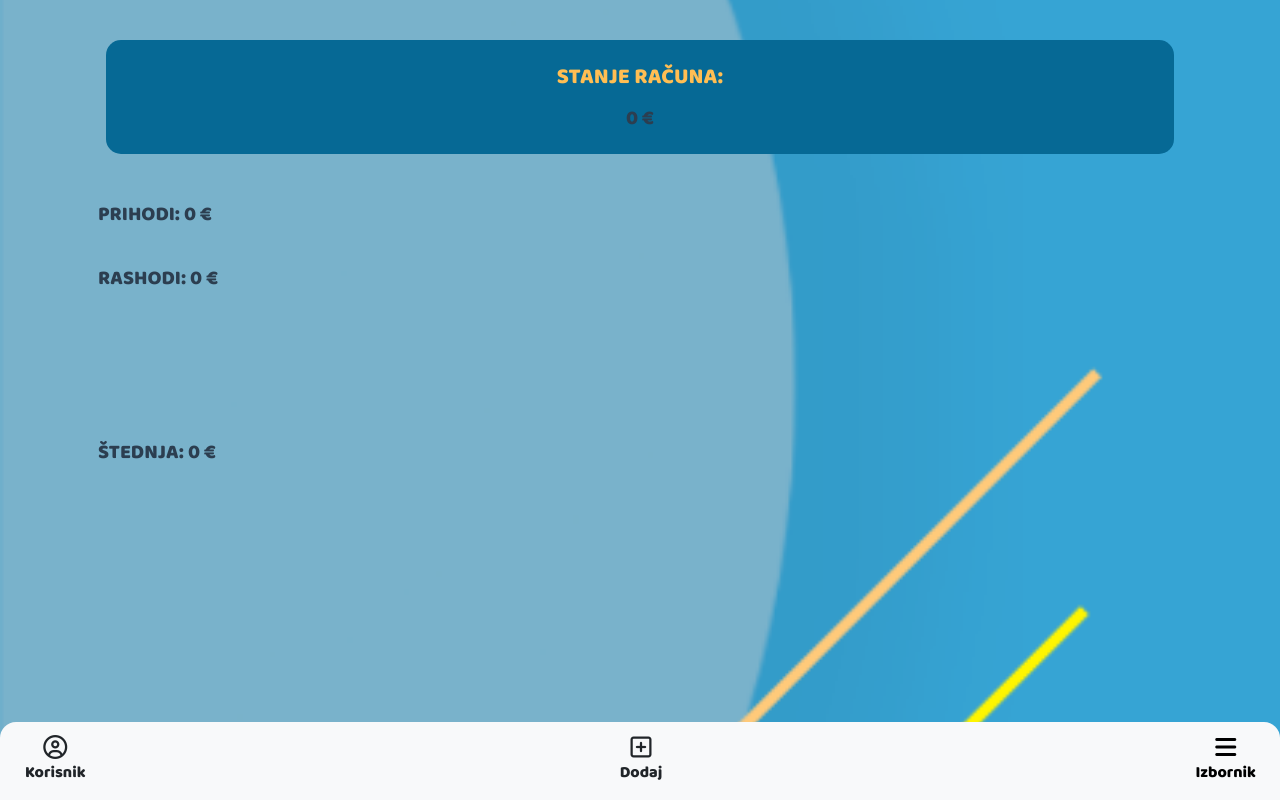
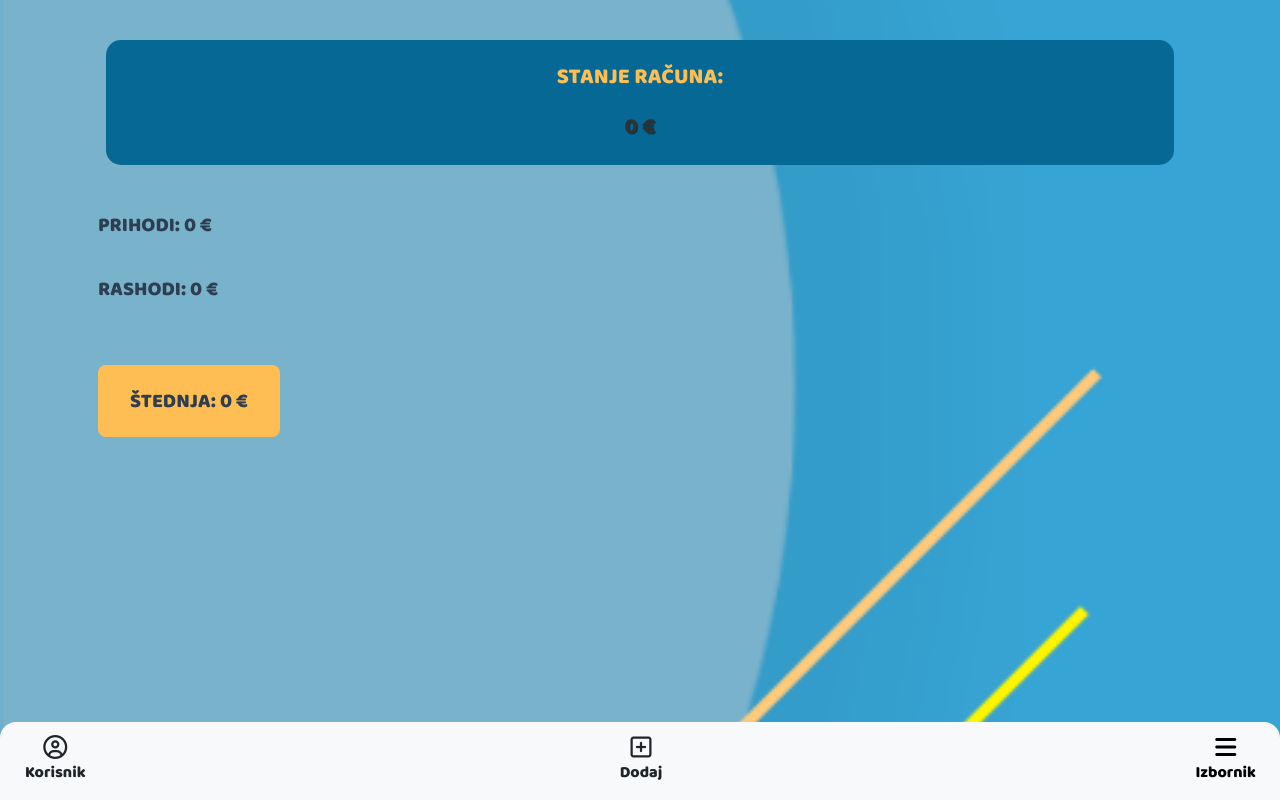
Before and after one commit to emilipuh/frontend, a Vue app: page / in a window 1280 px wide. Built offline with nearby package versions, Linux system fonts and the light colour scheme; no server answers; sample sign-in values are in the browser's storage.

Commit message:
Izmjene css-a

```diff
--- a/src/views/Home.vue
+++ b/src/views/Home.vue
@@ -2,7 +2,12 @@
   <div class="container">
     <div id="stanje">
       <h5 style="padding: 0">STANJE RAČUNA:</h5>
-      <h6 style="margin-bottom: 0">{{ stanjeRacuna }} €</h6>
+      <h5
+        style="margin-bottom: 0; text-shadow: 1px 1px 1px rgba(0, 0, 0, 0.5);"
+        :class="{ pozitivno: stanjeRacuna > 0, negativno: stanjeRacuna < 0, nula: stanjeRacuna == 0 }"
+      >
+        {{ stanjeRacuna }} €
+      </h5>
     </div>
     <div class="container-view">
       <div id="prihodi">
@@ -13,7 +18,10 @@
         <h6>RASHODI: {{ rashodi }} €</h6>
       </div>
       <div id="stednja">
-        <h6>ŠTEDNJA: {{ stednje }} €</h6>
+        <h6>
+          ŠTEDNJA:
+          <span :class="{ zeleno: stednje > 0 }"> {{ stednje }} € </span>
+        </h6>
       </div>
     </div>
   </div>
@@ -24,7 +32,7 @@
 <script>
 import NavbarIzbornik from "@/components/NavbarIzbornik.vue";
 import stanje from "@/stanje.js";
-import { Stanje } from "@/services";
+import { Stanje, Auth } from "@/services";
 
 export default {
   name: "Home",
@@ -39,9 +47,10 @@ export default {
   },
   methods: {
     azuriranjeStanja() {
-      Stanje.dohvatiStanje()
+      let userId = Auth.getUserId();
+      Stanje.dohvatiStanje(userId)
         .then((data) => {
-          this.stanjeRacuna = data.stanjeRacuna;
+          this.stanjeRacuna = data.stanje;
           this.prihodi = data.prihodi;
           this.rashodi = data.rashodi;
           this.stednje = data.stednja;
@@ -85,7 +94,25 @@ export default {
 }
 
 #stednja {
-  margin-top: 10%;
+  margin-top: 5vh;
+  border-radius: 1vh;
+  padding: 1vh 4vh 0vh 4vh;
+  background-color: #ffbe53;
+}
+.zeleno {
+  color: green;
+}
+
+.pozitivno {
+  color: yellowgreen;
+}
+
+.negativno {
+  color: red;
+}
+
+.nula {
+  color: rgb(49, 49, 49);
 }
 
 .modal-backdrop {
```
